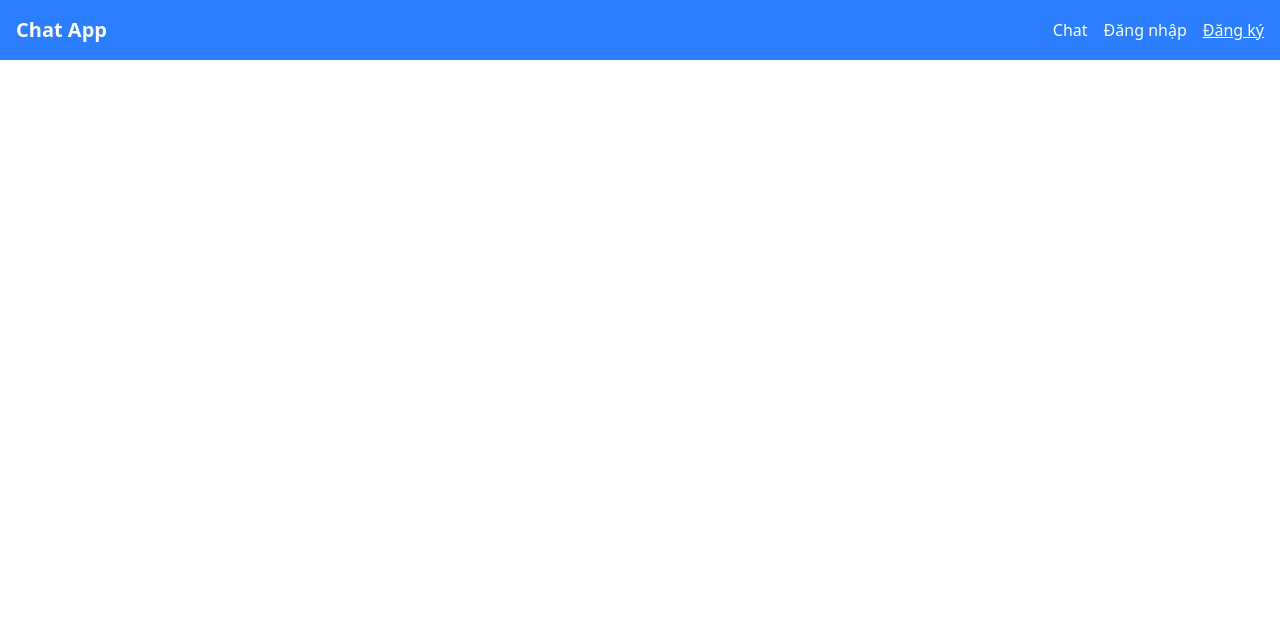
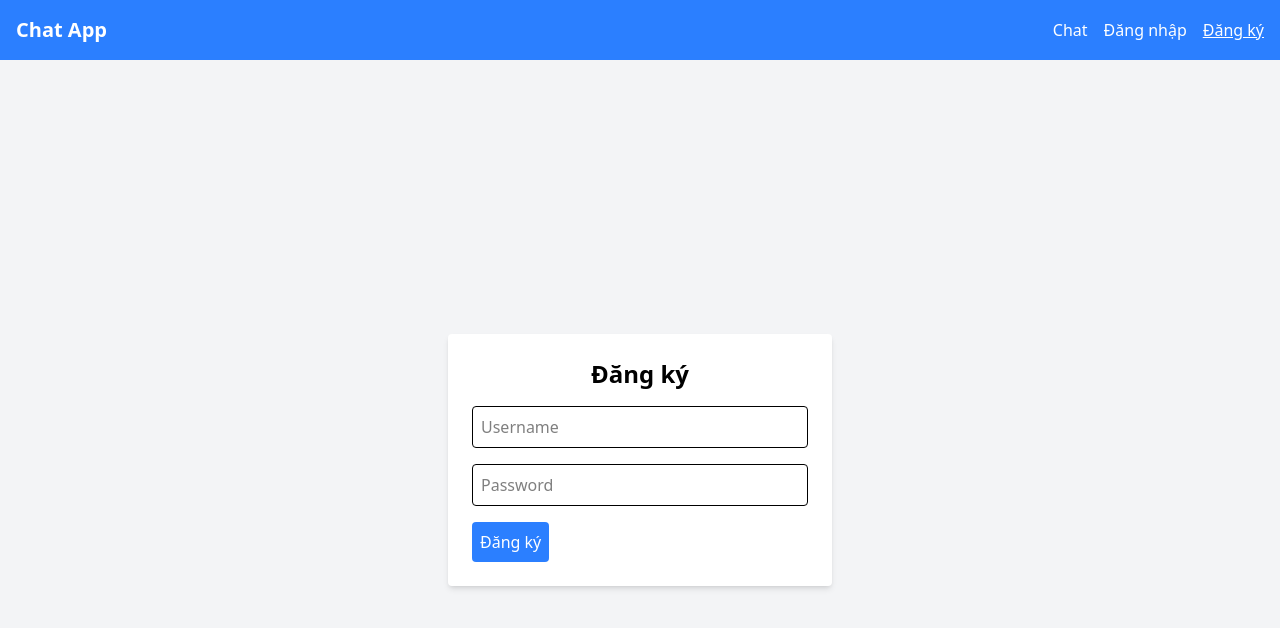
Before and after one commit to MenterTho/Realtime_chat, a React (Vite) app in the folder frontend/: page /register in a window 1280 px wide. Shown: the top 628 px of the page. Built offline with nearby package versions, Linux system fonts and the light colour scheme; no server answers.

Commit message:
done page login register and success test

```diff
--- a/frontend/src/App.jsx
+++ b/frontend/src/App.jsx
@@ -4,9 +4,8 @@ import axios from './lib/axios';
 import { useAuth } from './hooks/userAuth';
 import Navbar from './components/ui-navbar/navbar';
 import Login from './pages/signin';
-// import Register from './pages/register';
+import Register from './pages/register';
 // import Chat from './pages/chat';
-// import Profile from './pages/profile';
 import { Toaster } from 'react-hot-toast';
 
 function App() {
@@ -16,16 +15,21 @@ function App() {
   useEffect(() => {
     const checkAuth = async () => {
       try {
+        console.log('Checking auth at:', `${import.meta.env.VITE_API_URL}/user/profile`);
         const res = await axios.get('/user/profile');
         const { userId, username, avatar } = res.data.data;
         login(localStorage.getItem('accessToken'), userId, username, avatar);
       } catch (err) {
-        console.error('Check auth failed:', err.response?.data?.error);
+        console.error('Check auth failed:', err.response?.data?.message || err.message);
       } finally {
         setIsCheckingAuth(false);
       }
     };
-    checkAuth();
+    if (localStorage.getItem('accessToken')) {
+      checkAuth();
+    } else {
+      setIsCheckingAuth(false);
+    }
   }, [login]);
 
   if (isCheckingAuth) {
@@ -43,8 +47,7 @@ function App() {
         <Routes>
           <Route path="/" element={auth.userId ? <Chat /> : <Navigate to="/login" />} />
           <Route path="/login" element={auth.userId ? <Navigate to="/" /> : <Login />} />
-          {/* <Route path="/register" element={auth.userId ? <Navigate to="/" /> : <Register />} /> */}
-          <Route path="/profile" element={auth.userId ? <Profile /> : <Navigate to="/login" />} />
+          <Route path="/register" element={auth.userId ? <Navigate to="/" /> : <Register />} />
         </Routes>
         <Toaster />
       </div>
--- a/frontend/src/pages/register.jsx
+++ b/frontend/src/pages/register.jsx
@@ -0,0 +1,57 @@
+import { useState } from 'react';
+import { useNavigate } from 'react-router-dom';
+import axios from '../lib/axios';
+import { useAuth } from '../hooks/userAuth';
+import Input from '../components/ui-btn/inputBtn';
+import Button from '../components/ui-btn/button';
+import toast from 'react-hot-toast';
+
+function Register() {
+  const [username, setUsername] = useState('');
+  const [password, setPassword] = useState('');
+  const [error, setError] = useState('');
+  const { login } = useAuth();
+  const navigate = useNavigate();
+
+  const handleRegister = async (e) => {
+    e.preventDefault();
+    try {
+      console.log('Sending register request to:', `${import.meta.env.VITE_API_URL}/auth/register`);
+      const res = await axios.post('/auth/register', { username, password });
+      const { accessToken, userId, username: resUsername, avatar } = res.data.data;
+      login(accessToken, userId, resUsername, avatar);
+      toast.success('Đăng ký thành công!');
+      navigate('/');
+    } catch (err) {
+      const errorMsg = err.response?.data?.message || 'Đăng ký thất bại. Kiểm tra backend CORS!';
+      console.error('Register error:', err.message, err.response?.data);
+      setError(errorMsg);
+      toast.error(errorMsg);
+    }
+  };
+
+  return (
+    <div className="flex items-center justify-center min-h-screen bg-gray-100">
+      <div className="bg-white p-6 rounded shadow-md w-full max-w-sm">
+        <h2 className="text-2xl font-bold mb-4 text-center">Đăng ký</h2>
+        <form onSubmit={handleRegister}>
+          <Input
+            placeholder="Username"
+            value={username}
+            onChange={(e) => setUsername(e.target.value)}
+          />
+          <Input
+            type="password"
+            placeholder="Password"
+            value={password}
+            onChange={(e) => setPassword(e.target.value)}
+          />
+          <Button type="submit">Đăng ký</Button>
+          {error && <p className="text-red-500 mt-2">{error}</p>}
+        </form>
+      </div>
+    </div>
+  );
+}
+
+export default Register;
--- a/frontend/src/pages/signin.jsx
+++ b/frontend/src/pages/signin.jsx
@@ -1,4 +1,3 @@
-
 import { useState } from 'react';
 import { useNavigate } from 'react-router-dom';
 import axios from '../lib/axios';
@@ -17,13 +16,15 @@ function Login() {
   const handleLogin = async (e) => {
     e.preventDefault();
     try {
+      console.log('Sending login request to:', `${import.meta.env.VITE_API_URL}/auth/login`);
       const res = await axios.post('/auth/login', { username, password });
       const { accessToken, userId, username: resUsername, avatar } = res.data.data;
       login(accessToken, userId, resUsername, avatar);
       toast.success('Đăng nhập thành công!');
       navigate('/');
     } catch (err) {
-      const errorMsg = err.response?.data?.error || 'Đăng nhập thất bại';
+      const errorMsg = err.response?.data?.message || 'Đăng nhập thất bại. Kiểm tra backend CORS!';
+      console.error('Login error:', err.message, err.response?.data);
       setError(errorMsg);
       toast.error(errorMsg);
     }
```
